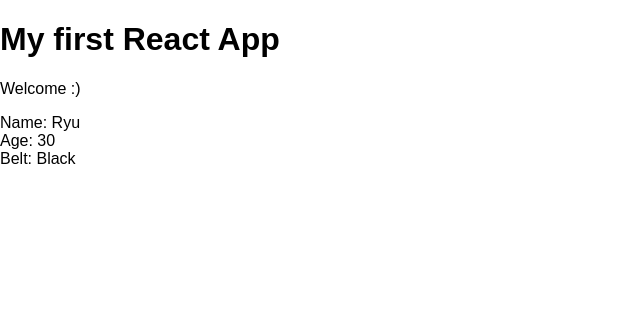
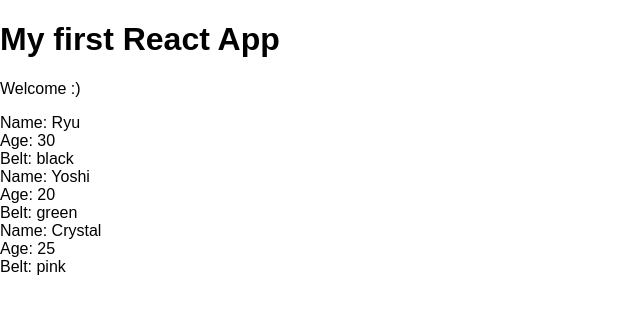
Before and after one commit to Emiton/react-playground, a React (Create React App) app in the folder my-app/: page / in a window 1280 px wide. Shown: the top 310 px of the page, without its empty margins (0-640 px from the left). Built offline with nearby package versions, Linux system fonts and the light colour scheme.

Commit message:
Output a list of data using state and arrays

```diff
--- a/my-app/src/App.js
+++ b/my-app/src/App.js
@@ -2,12 +2,19 @@
 import Ninjas from './Ninjas';
 
 class App extends Component {
+  state = {
+    ninjas: [
+      { name: "Ryu", age: 30, belt: "black", id: 1 },
+      { name: "Yoshi", age: 20, belt: "green", id: 2 },
+      { name: "Crystal", age: 25, belt: "pink", id: 3 }
+    ]
+  }
   render() {
     return (
       <div className="App">
         <h1>My first React App</h1>
         <p>Welcome :)</p>
-        <Ninjas />
+        <Ninjas ninjas={this.state.ninjas} />
       </div>
     );
   }
--- a/my-app/src/Ninjas.js
+++ b/my-app/src/Ninjas.js
@@ -2,12 +2,21 @@
 
 class Ninjas extends Component {
     render() {
+        //console.log(this.props);
+        const { ninjas } = this.props;
+        const ninjaList = ninjas.map(ninja => {
+            return (
+                <div className="ninja" key={ninja.id}>
+                    <div>Name: { ninja.name }</div>
+                    <div>Age: { ninja.age }</div>
+                    <div>Belt: { ninja.belt }</div>
+                </div>
+            )
+        })
         return(
-            <div className="ninja">
-                <div>Name: Ryu</div>
-                <div>Age: 30</div>
-                <div>Belt: Black</div>
-            </div>
+           <div className="ninja-list">
+               { ninjaList }
+           </div>
         )
     }
 }
```
